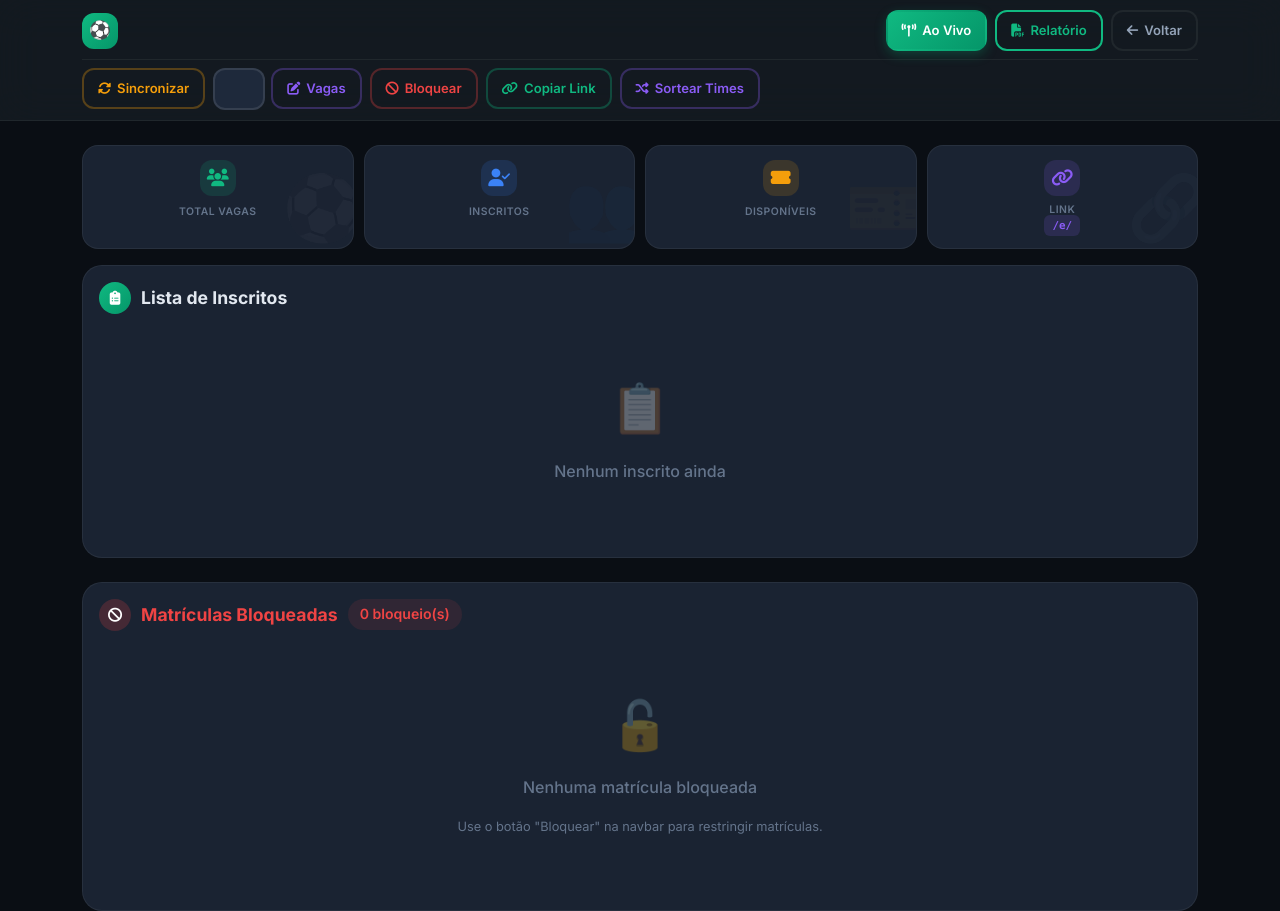
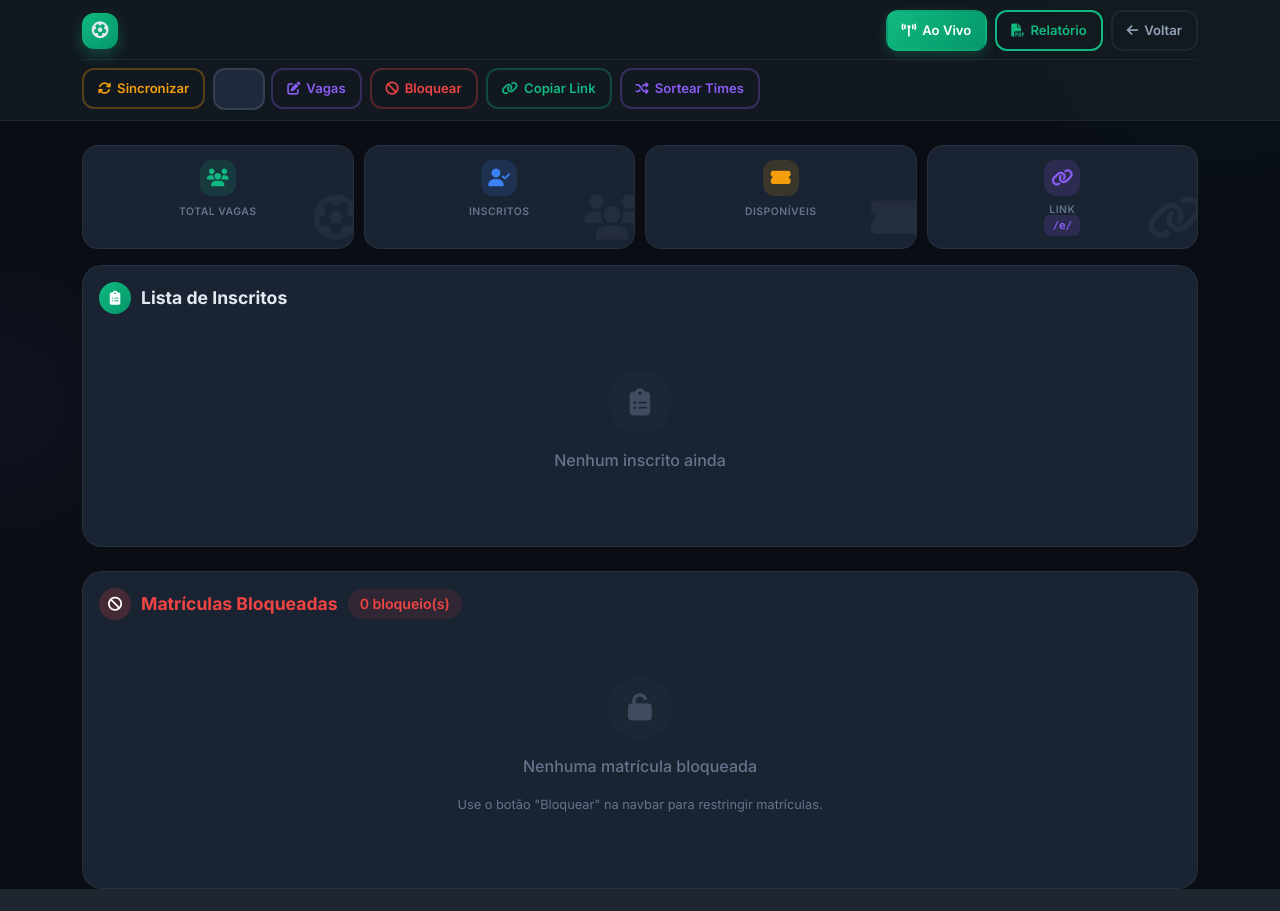
Before and after one commit to brenobucciarati/facilita.ai, a Flask app: template templates/admin/gerenciar_evento.html in a window 1280 px wide. After the commit the page ends 889 px from the top, so only its background shows below. Run offline with Flask 3, Linux system fonts and the light colour scheme; the template is opened without the code that fills it, so the values that code supplies are empty.

Commit message:
Update gerenciar_evento.html

```diff
--- a/templates/admin/gerenciar_evento.html
+++ b/templates/admin/gerenciar_evento.html
@@ -27,8 +27,22 @@
 
     body { background: var(--bg-primary) !important; font-family: 'Inter', 'Segoe UI', sans-serif; }
 
+    body::before {
+        content: '';
+        position: fixed;
+        inset: 0;
+        pointer-events: none;
+        z-index: 0;
+        background:
+            radial-gradient(600px circle at 95% 0%, rgba(16,185,129,0.06), transparent 40%),
+            radial-gradient(500px circle at 0% 50%, rgba(139,92,246,0.05), transparent 40%);
+    }
+    .container { position: relative; z-index: 1; }
+
+    @keyframes fadeInUp { from{opacity:0;transform:translateY(14px)} to{opacity:1;transform:translateY(0)} }
+
     .navbar-premium {
-        background: rgba(20, 27, 34, 0.9);
+        background: rgba(20, 27, 34, 0.88);
         backdrop-filter: blur(20px);
         border-bottom: 1px solid var(--border-color);
         padding: 10px 0;
@@ -44,20 +58,23 @@
         width: 36px; height: 36px;
         background: linear-gradient(135deg, var(--accent-green), var(--accent-green-dark));
         border-radius: var(--radius-md);
-        display: flex; align-items: center; justify-content: center; font-size: 1em; flex-shrink: 0;
+        display: flex; align-items: center; justify-content: center; font-size: 0.95em; flex-shrink: 0;
+        box-shadow: 0 6px 16px rgba(16,185,129,0.3);
+        transition: transform 0.3s ease;
     }
+    .navbar-brand-premium:hover .icon-wrapper { transform: rotate(-8deg) scale(1.05); }
 
     .btn-nav {
         padding: 8px 14px; border-radius: var(--radius-md); font-weight: 600; font-size: 0.82em;
-        text-decoration: none; transition: all 0.25s ease;
+        text-decoration: none; transition: all 0.25s cubic-bezier(.4,0,.2,1);
         display: inline-flex; align-items: center; gap: 6px;
         border: 2px solid transparent; cursor: pointer;
         background: transparent; color: var(--text-secondary); white-space: nowrap;
     }
 
-    .btn-nav:hover { transform: translateY(-1px); }
+    .btn-nav:hover { transform: translateY(-2px); }
     .btn-nav-primary { background: linear-gradient(135deg, var(--accent-green), var(--accent-green-dark)); color: #fff; box-shadow: 0 4px 12px rgba(16,185,129,0.25); }
-    .btn-nav-primary:hover { box-shadow: 0 6px 20px rgba(16,185,129,0.35); color: #fff; }
+    .btn-nav-primary:hover { box-shadow: 0 8px 22px rgba(16,185,129,0.4); color: #fff; }
     .btn-nav-outline { background: transparent; color: var(--accent-green); border-color: var(--accent-green); }
     .btn-nav-outline:hover { background: var(--accent-green); color: #fff; }
     .btn-nav-danger { background: transparent; color: var(--text-secondary); border-color: var(--border-color); }
@@ -100,7 +127,7 @@
     .stat-link .stat-icon { background: rgba(139,92,246,0.15); color: var(--accent-purple); }
     .stat-link .stat-value { font-size: 0.85em; word-break: break-all; }
 
-    .table-container { background: var(--bg-card); border: 1px solid var(--border-color); border-radius: var(--radius-xl); padding: 16px; overflow: hidden; }
+    .table-container { background: var(--bg-card); border: 1px solid var(--border-color); border-radius: var(--radius-xl); padding: 16px; overflow: hidden; animation: fadeInUp 0.5s ease .1s both; }
     .table-header { display: flex; align-items: center; justify-content: space-between; margin-bottom: 16px; flex-wrap: wrap; gap: 10px; }
     .table-title { display: flex; align-items: center; gap: 10px; color: var(--text-primary); font-size: 1.1em; font-weight: 700; }
     .table-title .icon-circle { width: 32px; height: 32px; background: linear-gradient(135deg, var(--accent-green), var(--accent-green-dark)); border-radius: 50%; display: flex; align-items: center; justify-content: center; color: #fff; font-size: 0.8em; }
@@ -119,10 +146,10 @@
     .matricula-code-red { background: rgba(239,68,68,0.1); color: var(--accent-red); }
     .funcao-badge { background: rgba(59,130,246,0.1); color: var(--accent-blue); padding: 4px 10px; border-radius: 20px; font-size: 0.7em; font-weight: 600; white-space: nowrap; }
     .btn-remove { background: transparent; color: var(--accent-red); border: 2px solid rgba(239,68,68,0.3); padding: 6px 12px; border-radius: var(--radius-md); font-weight: 600; font-size: 0.8em; cursor: pointer; transition: all 0.2s ease; display: inline-flex; align-items: center; gap: 4px; }
-    .btn-remove:hover { background: var(--accent-red); color: #fff; }
+    .btn-remove:hover { background: var(--accent-red); color: #fff; transform: translateY(-1px); }
 
     .empty-state { text-align: center; padding: 40px 16px; }
-    .empty-icon { font-size: 3em; margin-bottom: 12px; opacity: 0.3; }
+    .empty-icon { width: 64px; height: 64px; margin: 0 auto 14px; border-radius: 50%; background: rgba(255,255,255,0.03); display: flex; align-items: center; justify-content: center; font-size: 1.7em; opacity: 0.5; color: var(--text-muted); }
     .empty-text { color: var(--text-muted); font-size: 1em; font-weight: 500; }
     .alert-modern { display: flex; align-items: center; gap: 10px; padding: 12px 16px; border-radius: var(--radius-lg); font-weight: 500; font-size: 0.85em; animation: slideDown 0.4s ease; }
     @keyframes slideDown { from { opacity: 0; transform: translateY(-15px); } to { opacity: 1; transform: translateY(0); } }
@@ -152,7 +185,7 @@
     <div class="container">
         <div class="d-flex justify-content-between align-items-center w-100 flex-wrap" style="gap:12px;">
             <a href="{{ url_for('dashboard') }}" class="navbar-brand-premium">
-                <span class="icon-wrapper">⚽</span>
+                <span class="icon-wrapper"><i class="fas fa-futbol"></i></span>
                 <span>{{ evento.nome }}</span>
             </a>
             <div class="d-flex align-items-center flex-wrap" style="gap:8px;">
@@ -210,25 +243,25 @@
             <div class="stat-icon"><i class="fas fa-users"></i></div>
             <div class="stat-value">{{ evento.total_vagas }}</div>
             <div class="stat-label">Total Vagas</div>
-            <div class="stat-bg">⚽</div>
+            <div class="stat-bg"><i class="fas fa-futbol"></i></div>
         </div>
         <div class="stat-card stat-inscritos">
             <div class="stat-icon"><i class="fas fa-user-check"></i></div>
             <div class="stat-value">{{ vagas_ocupadas }}</div>
             <div class="stat-label">Inscritos</div>
-            <div class="stat-bg">👥</div>
+            <div class="stat-bg"><i class="fas fa-users"></i></div>
         </div>
         <div class="stat-card stat-disponiveis">
             <div class="stat-icon"><i class="fas fa-ticket-alt"></i></div>
             <div class="stat-value">{{ vagas_disponiveis }}</div>
             <div class="stat-label">Disponíveis</div>
-            <div class="stat-bg">🎫</div>
+            <div class="stat-bg"><i class="fas fa-ticket-alt"></i></div>
         </div>
         <div class="stat-card stat-link">
             <div class="stat-icon"><i class="fas fa-link"></i></div>
             <div class="stat-label">Link</div>
             <div class="stat-value"><code style="background:rgba(139,92,246,0.15);color:#8b5cf6;padding:4px 8px;border-radius:6px;font-size:0.8em;">/e/{{ evento.codigo_link }}</code></div>
-            <div class="stat-bg">🔗</div>
+            <div class="stat-bg"><i class="fas fa-link"></i></div>
         </div>
     </div>
 
@@ -260,7 +293,7 @@
         </div>
         {% else %}
         <div class="empty-state">
-            <div class="empty-icon">📋</div>
+            <div class="empty-icon"><i class="fas fa-clipboard-list"></i></div>
             <p class="empty-text">Nenhum inscrito ainda</p>
         </div>
         {% endif %}
@@ -300,7 +333,7 @@
         </div>
         {% else %}
         <div class="empty-state">
-            <div class="empty-icon">🔓</div>
+            <div class="empty-icon"><i class="fas fa-unlock"></i></div>
             <p class="empty-text">Nenhuma matrícula bloqueada</p>
             <p class="text-muted mt-2" style="font-size:0.8em;">Use o botão "Bloquear" na navbar para restringir matrículas.</p>
         </div>
@@ -382,14 +415,14 @@ function carregarInscricoes() {
 }
 
 function atualizarTabelaInscricoes(lista) {
-    // ✅ Pegar APENAS o tbody da tabela de INSCRITOS (primeira .table-container)
+    // Pegar APENAS o tbody da tabela de INSCRITOS (primeira .table-container)
     var container = document.querySelector('.table-container');
     if (!container) return;
     var tbody = container.querySelector('.premium-table tbody');
     if (!tbody) return;
 
     if (!lista.length) {
-        tbody.innerHTML = '<tr><td colspan="6"><div class="empty-state"><div class="empty-icon">📋</div><p class="empty-text">Nenhum inscrito</p></div></td></tr>';
+        tbody.innerHTML = '<tr><td colspan="6"><div class="empty-state"><div class="empty-icon"><i class="fas fa-clipboard-list"></i></div><p class="empty-text">Nenhum inscrito</p></div></td></tr>';
         var cb = container.querySelector('.table-count');
         if (cb) cb.textContent = '0 inscrito(s)';
         return;
@@ -453,22 +486,22 @@ document.addEventListener('DOMContentLoaded', function() {
             var url = this.getAttribute('data-url');
             if (navigator.clipboard) {
                 navigator.clipboard.writeText(url).then(function() {
-                    mostrarToast('✅ Link copiado!', 'success');
+                    mostrarToast('<i class="fas fa-check-circle"></i> Link copiado!', 'success');
                 }).catch(function() {
-                    mostrarToast('❌ Erro ao copiar', 'error');
+                    mostrarToast('<i class="fas fa-exclamation-circle"></i> Erro ao copiar', 'error');
                 });
             } else {
                 var t = document.createElement('textarea');
                 t.value = url; t.style.position = 'fixed'; t.style.opacity = '0';
                 document.body.appendChild(t); t.select();
-                try { document.execCommand('copy'); mostrarToast('✅ Link copiado!', 'success'); }
+                try { document.execCommand('copy'); mostrarToast('<i class="fas fa-check-circle"></i> Link copiado!', 'success'); }
                 catch(e) { prompt('Copie o link:', url); }
                 document.body.removeChild(t);
             }
         });
     }
 
-    // ✅ Vincular botões originais
+    // Vincular botões originais
     setTimeout(function() {
         document.querySelectorAll('.btn-excluir-trigger').forEach(function(btn) {
             btn.addEventListener('click', function() {
@@ -489,6 +522,7 @@ function mostrarToast(msg, tipo) {
     toast.innerHTML = msg;
     toast.style.cssText =
         'position:fixed;bottom:24px;right:24px;z-index:99999;' +
+        'display:flex;align-items:center;gap:8px;' +
         'background:' + (tipo === 'success' ? '#10b981' : '#ef4444') + ';' +
         'color:#fff;padding:14px 24px;border-radius:12px;font-weight:600;' +
         'font-size:0.95em;box-shadow:0 8px 25px rgba(0,0,0,0.5);' +
```
Also changed, not shown: other parts of templates/admin/gerenciar_evento.html (+22 -6 lines).
